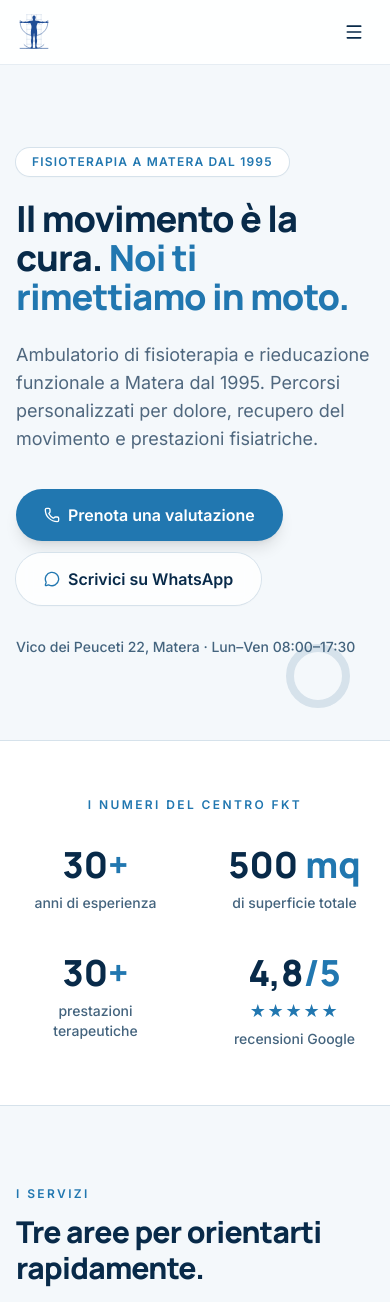
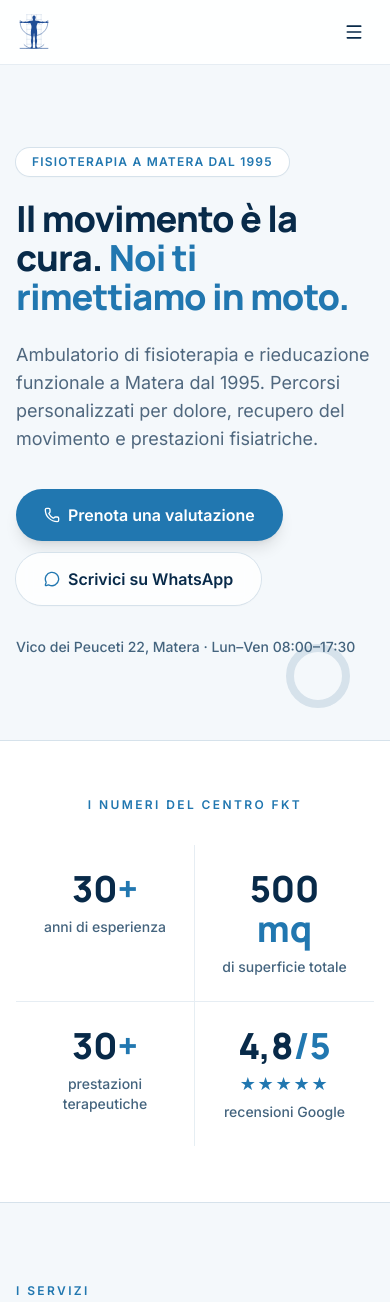
Before and after one commit to ricoo956729/Nuovosito, a React (Vite) app: page / in a window 390 px wide. Shown: the top 1302 px of the page. Built offline with nearby package versions, Linux system fonts and the light colour scheme.

Commit message:
Numeri del centro: divisori morbidi tra i quattro dati su mobile

```diff
--- a/src/sections/NumeriDelCentro.tsx
+++ b/src/sections/NumeriDelCentro.tsx
@@ -22,11 +22,18 @@ export function NumeriDelCentro() {
         <p className="text-center text-xs font-semibold uppercase tracking-[0.2em] text-azzurro">
           I numeri del centro FKT
         </p>
-        <div className="mt-8 grid grid-cols-2 gap-10 lg:grid-cols-4">
-          <Counter target={30} suffix="+" label="anni di esperienza" />
-          <Counter target={500} suffix=" mq" label="di superficie totale" />
-          <Counter target={30} suffix="+" label="prestazioni terapeutiche" />
-          <div className="text-center">
+        <div className="mt-8 grid grid-cols-2 lg:grid-cols-4">
+          {/* Divisori morbidi: su mobile separano le 4 celle (2x2), su desktop restano solo quelli verticali */}
+          <div className="border-b border-r border-border/60 p-6 sm:p-8 lg:border-b-0">
+            <Counter target={30} suffix="+" label="anni di esperienza" />
+          </div>
+          <div className="border-b border-border/60 p-6 sm:p-8 lg:border-b-0 lg:border-r">
+            <Counter target={500} suffix=" mq" label="di superficie totale" />
+          </div>
+          <div className="border-r border-border/60 p-6 sm:p-8">
+            <Counter target={30} suffix="+" label="prestazioni terapeutiche" />
+          </div>
+          <div className="p-6 text-center sm:p-8">
             <span className="block text-4xl sm:text-5xl font-extrabold text-blu font-[Manrope]">
               4,8<span className="text-azzurro">/5</span>
             </span>
```
